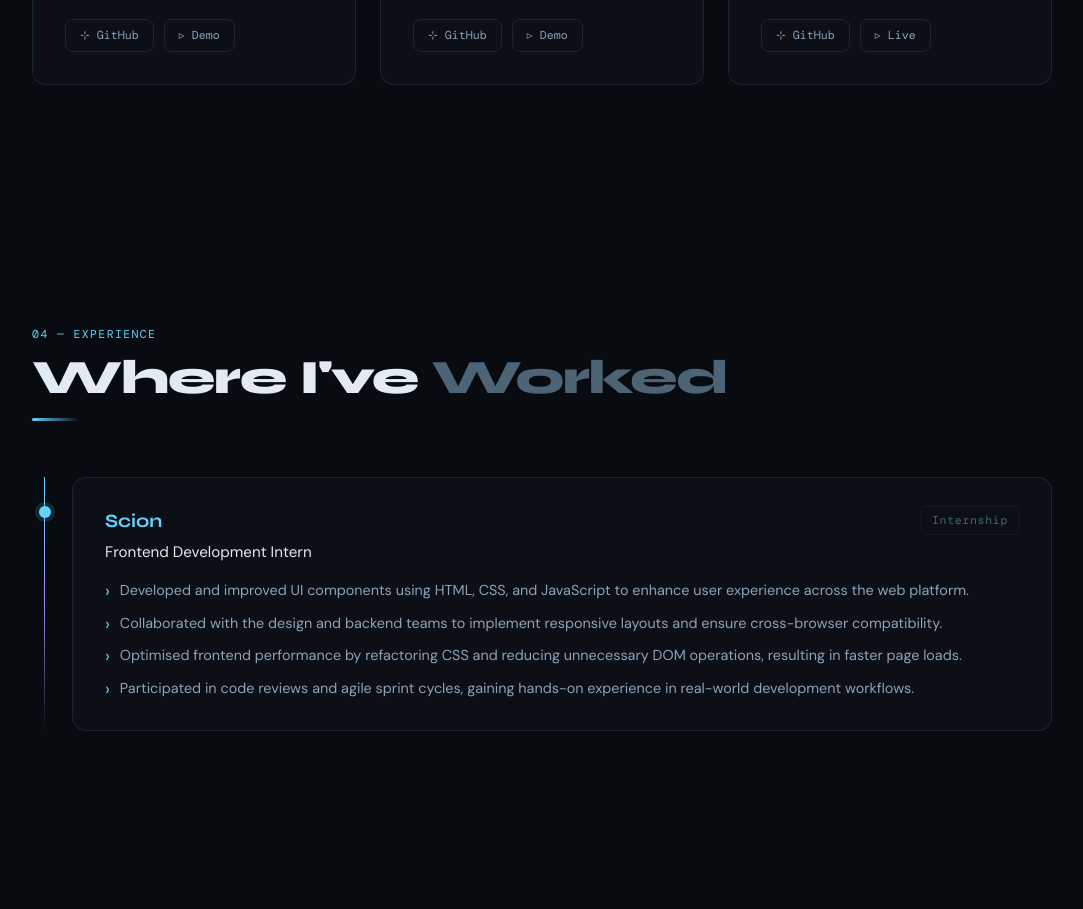
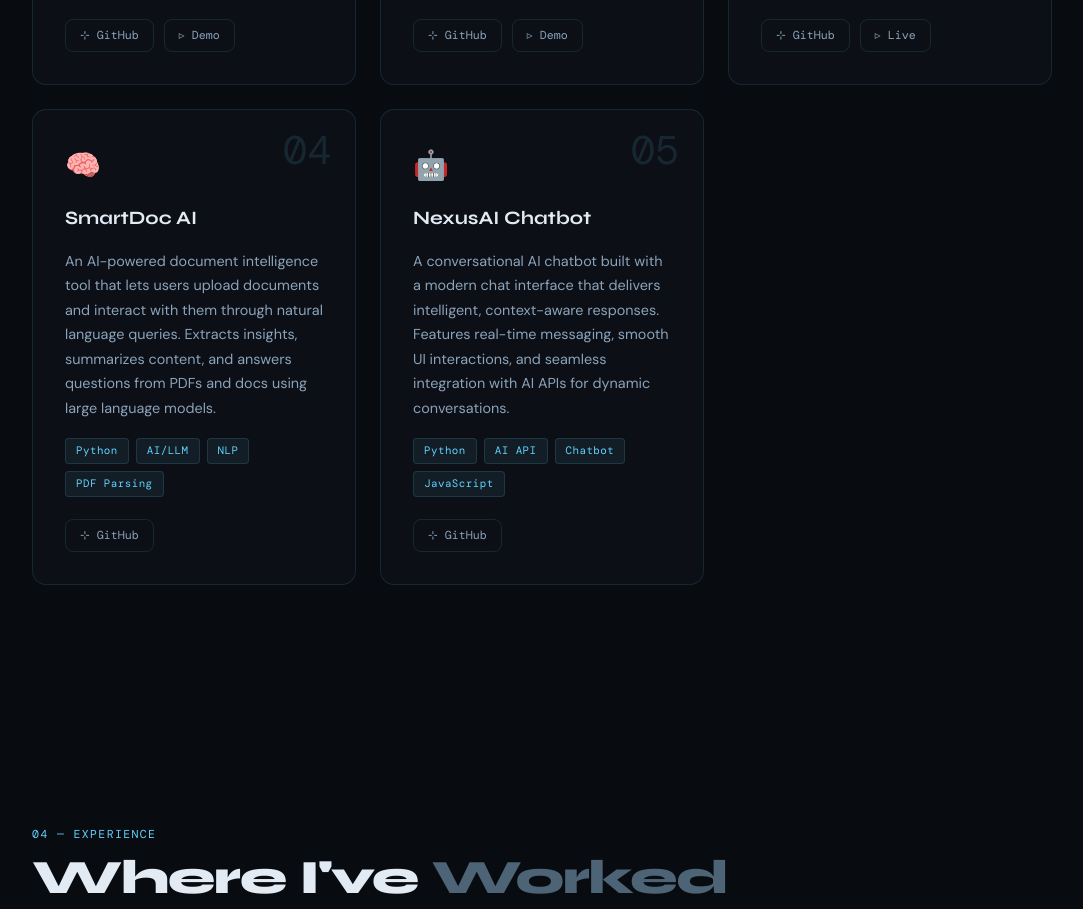
Before and after one commit to Bhoopathy-P/bhoopathy-portfolio, a plain HTML site: page index.html in a window 1280 px wide. Shown: the part 3175-4084 px from the top of the page, without its empty margins (98-1181 px from the left). Drawn offline with nearby package versions, Linux system fonts and the light colour scheme; a web font is replaced by a local one.

Commit message:
Add project cards for SmartDoc AI and NexusAI Chatbot

```diff
--- a/index.html
+++ b/index.html
@@ -1202,6 +1202,38 @@
         <div class="project-links">
           <a href="https://github.com" target="_blank" class="project-link">⊹ GitHub</a>
           <a href="#" class="project-link">▹ Live</a>
+        </div>
+      </div>
+
+      <div class="project-card reveal">
+        <span class="project-num">04</span>
+        <div class="project-icon">🧠</div>
+        <h3 class="project-title">SmartDoc AI</h3>
+        <p class="project-desc">An AI-powered document intelligence tool that lets users upload documents and interact with them through natural language queries. Extracts insights, summarizes content, and answers questions from PDFs and docs using large language models.</p>
+        <div class="project-tags">
+          <span class="tag">Python</span>
+          <span class="tag">AI/LLM</span>
+          <span class="tag">NLP</span>
+          <span class="tag">PDF Parsing</span>
+        </div>
+        <div class="project-links">
+          <a href="https://github.com/Bhoopathy-P/SmartDoc-AI" target="_blank" class="project-link">⊹ GitHub</a>
+        </div>
+      </div>
+
+      <div class="project-card reveal">
+        <span class="project-num">05</span>
+        <div class="project-icon">🤖</div>
+        <h3 class="project-title">NexusAI Chatbot</h3>
+        <p class="project-desc">A conversational AI chatbot built with a modern chat interface that delivers intelligent, context-aware responses. Features real-time messaging, smooth UI interactions, and seamless integration with AI APIs for dynamic conversations.</p>
+        <div class="project-tags">
+          <span class="tag">Python</span>
+          <span class="tag">AI API</span>
+          <span class="tag">Chatbot</span>
+          <span class="tag">JavaScript</span>
+        </div>
+        <div class="project-links">
+          <a href="https://github.com/Bhoopathy-P/nexusai-chatbot" target="_blank" class="project-link">⊹ GitHub</a>
         </div>
       </div>
 
```
